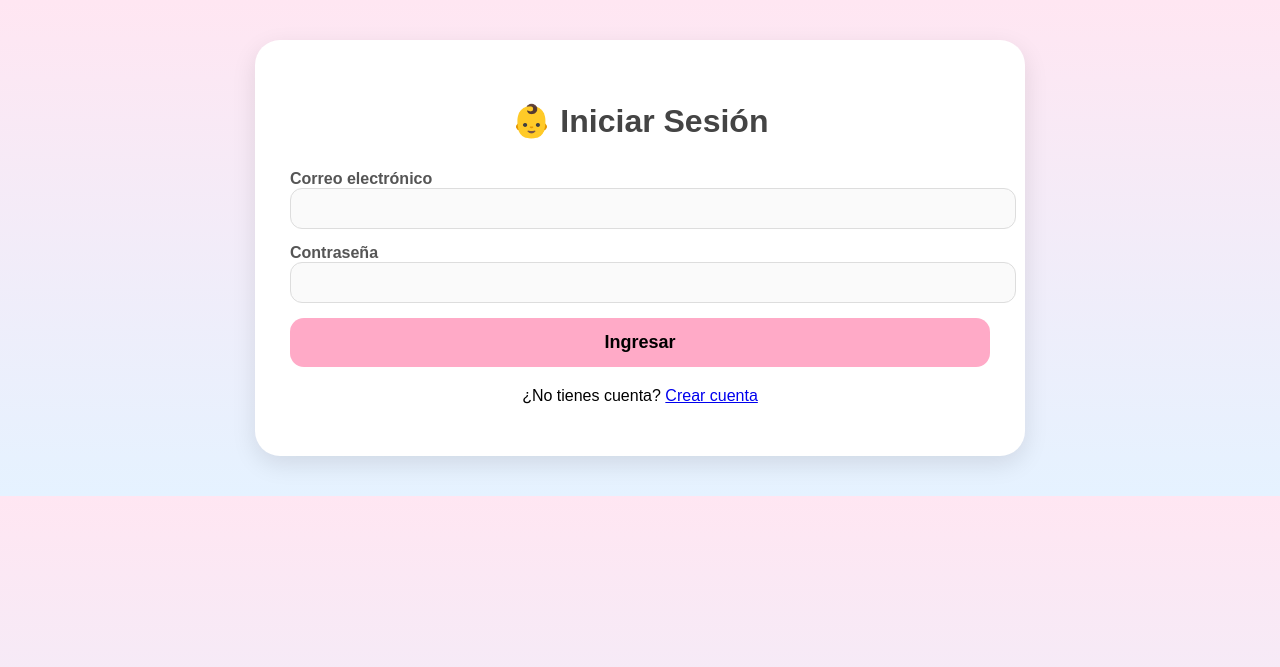
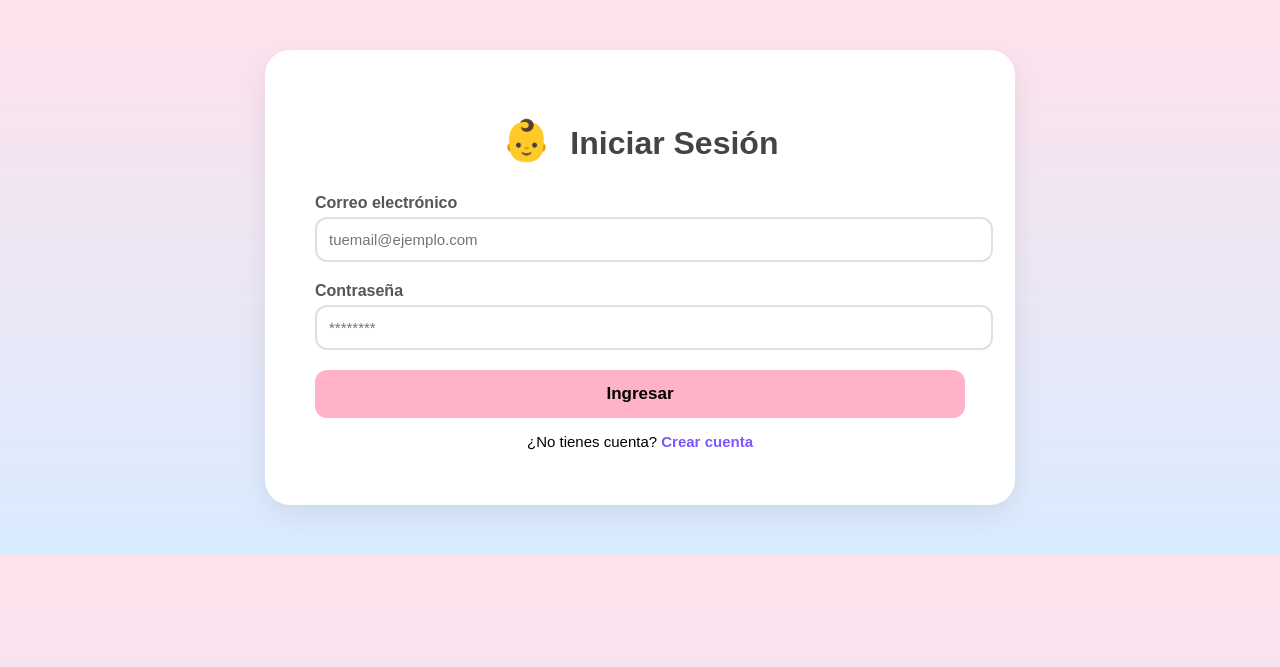
Before and after one commit to EvaProyectoIntegrado/EvaProyectoIntegrado, a Django app: page /login/ in a window 1280 px wide. Shown: the top 667 px of the page. Run offline with Django 5.2, Linux system fonts and the light colour scheme.

Commit message:
se arreglo login y register

```diff
--- a/Proyecto/static/css/style.css
+++ b/Proyecto/static/css/style.css
@@ -1,79 +1,46 @@
-/* Fondo general estilo bebé */
 body {
-    background: linear-gradient(180deg, #ffe6f2 0%, #e5f2ff 100%);
+    background: linear-gradient(180deg, #ffe0eb, #dff0ff);
     font-family: 'Poppins', sans-serif;
-    margin: 0;
 }
 
-/* Contenedor general */
-.content {
-    width: 90%;
-    max-width: 700px;
+.form-container {
+    width: 650px;
     margin: 40px auto;
-    padding: 35px;
+    padding: 40px;
     background: white;
-    border-radius: 25px;
-    box-shadow: 0 8px 25px rgba(0,0,0,0.1);
+    border-radius: 20px;
+    box-shadow: 0 0 20px rgba(0,0,0,0.1);
 }
 
-/* Navbar */
-.nav {
-    background: #ffccdd;
-    padding: 15px 0;
-    box-shadow: 0px 3px 8px rgba(0,0,0,0.1);
-}
-.nav ul {
-    display: flex;
-    justify-content: center;
-    gap: 30px;
-    list-style: none;
-    margin: 0;
-    padding: 0;
-}
-.nav a {
-    text-decoration: none;
-    font-size: 19px;
-    font-weight: 600;
-    color: #444;
+.title {
+    text-align: center;
+    font-size: 32px;
+    font-weight: bold;
+    color: #555;
+    margin-bottom: 20px;
 }
 
-/* Formularios */
-form {
-    margin-top: 25px;
-}
-.form-title {
-    text-align: center;
-    font-size: 32px;
-    margin-bottom: 30px;
-    color: #444;
-    font-weight: bold;
-}
-.form-group {
-    margin-bottom: 15px;
-}
-label {
-    font-weight: 600;
-    color: #555;
-}
-.form-control {
+.input {
     width: 100%;
     padding: 12px;
-    border: 1px solid #ddd;
-    border-radius: 12px;
-    background: #fafafa;
+    margin-bottom: 15px;
+    border-radius: 10px;
+    border: 1px solid #ccc;
+    font-size: 15px;
 }
 
-/* Botón */
-.btn-primary {
+.btn.primary {
     width: 100%;
     padding: 14px;
-    background: #ffaac7;
+    background-color: #ffafc9;
     border: none;
-    border-radius: 14px;
+    border-radius: 10px;
     font-size: 18px;
-    font-weight: 600;
+    font-weight: bold;
     cursor: pointer;
 }
-.btn-primary:hover {
-    background: #ff96bd;
+
+.btn.primary:hover {
+    background-color: #ff8fb6;
+    transition: 0.3s;
 }
--- a/Proyecto/templates/base.html
+++ b/Proyecto/templates/base.html
@@ -8,6 +8,116 @@
     <title>{% block title %}👶 Sistema Obstétrico Bebé{% endblock %}</title>
 
     <link rel="stylesheet" href="{% static 'css/style.css' %}">
+
+    <style>
+        body {
+            margin: 0;
+            font-family: "Poppins", sans-serif;
+            background: linear-gradient(to bottom, #ffe2ec, #d9ecff);
+        }
+
+        /* ---- NAVBAR ---- */
+        .nav {
+            background-color: #ffd1df;
+            padding: 15px;
+            box-shadow: 0 3px 10px rgba(0,0,0,0.1);
+        }
+
+        .nav ul {
+            margin: 0;
+            padding: 0;
+            display: flex;
+            list-style: none;
+            justify-content: center;
+            gap: 25px;
+        }
+
+        .nav a {
+            text-decoration: none;
+            color: #444;
+            font-weight: bold;
+            font-size: 18px;
+        }
+
+        .nav a:hover {
+            color: #ff4f87;
+        }
+
+        /* ---- CONTENEDOR PRINCIPAL ---- */
+        .content {
+            max-width: 650px;
+            margin: 50px auto;
+            background: white;
+            padding: 40px 50px;
+            border-radius: 25px;
+            box-shadow: 0 10px 30px rgba(0,0,0,0.08);
+        }
+
+        h2 {
+            text-align: center;
+            font-size: 32px;
+            color: #444;
+            margin-bottom: 30px;
+        }
+
+        .emoji {
+            font-size: 40px;
+            margin-right: 10px;
+        }
+
+        /* ---- Inputs ---- */
+        .form-group {
+            margin-bottom: 20px;
+        }
+
+        label {
+            font-weight: bold;
+            margin-bottom: 5px;
+            display: block;
+            color: #555;
+        }
+
+        input, select {
+            width: 100%;
+            padding: 12px;
+            border-radius: 12px;
+            border: 2px solid #e0e0e0;
+            font-size: 15px;
+        }
+
+        /* Botón pastel */
+        .btn-primary {
+            width: 100%;
+            padding: 14px;
+            background-color: #ffb2c8;
+            border: none;
+            border-radius: 12px;
+            font-size: 17px;
+            font-weight: bold;
+            cursor: pointer;
+            transition: .2s;
+        }
+
+        .btn-primary:hover {
+            background-color: #ff9db9;
+        }
+
+        .footer-text {
+            text-align: center;
+            margin-top: 15px;
+            font-size: 15px;
+        }
+
+        .footer-text a {
+            color: #7c57ff;
+            font-weight: bold;
+            text-decoration: none;
+        }
+
+        .footer-text a:hover {
+            color: #5a30ff;
+        }
+    </style>
 </head>
 
 <body>
--- a/Proyecto/templates/login.html
+++ b/Proyecto/templates/login.html
@@ -1,32 +1,35 @@
 {% extends "base.html" %}
 {% load static %}
 
-{% block title %}👶 Iniciar Sesión{% endblock %}
+{% block title %} 👶 Iniciar Sesión {% endblock %}
 
 {% block content %}
 
-<h2 class="form-title">👶 Iniciar Sesión</h2>
+<div class="form-card">
+    <h2 class="form-title"><span class="emoji">👶</span> Iniciar Sesión</h2>
 
     <form id="loginForm">
         {% csrf_token %}
 
         <div class="form-group">
             <label>Correo electrónico</label>
-        <input type="email" id="email" class="form-control" required>
+            <input type="email" id="email" placeholder="tuemail@ejemplo.com">
         </div>
 
         <div class="form-group">
             <label>Contraseña</label>
-        <input type="password" id="password" class="form-control" required>
+            <input type="password" id="password" placeholder="********">
         </div>
 
-    <button id="btnLogin" class="btn-primary">Ingresar</button>
+        <button type="submit" id="btnLogin" class="btn-primary">Ingresar</button>
     </form>
 
-<p style="margin-top:20px; text-align:center;">
+    <p class="footer-text">
         ¿No tienes cuenta?
         <a href="/registrar/">Crear cuenta</a>
     </p>
+</div>
 
 <script src="{% static 'js/login.js' %}"></script>
+
 {% endblock %}
```
Also changed, not shown: Proyecto/static/js/login.js (+23 -35 lines), Proyecto/static/js/register.js (+12 -18 lines), Proyecto/templates/registrar.html (+19 -14 lines), api/views.py (+25 -6 lines). Lines whose indentation alone changed are shown as unchanged.
